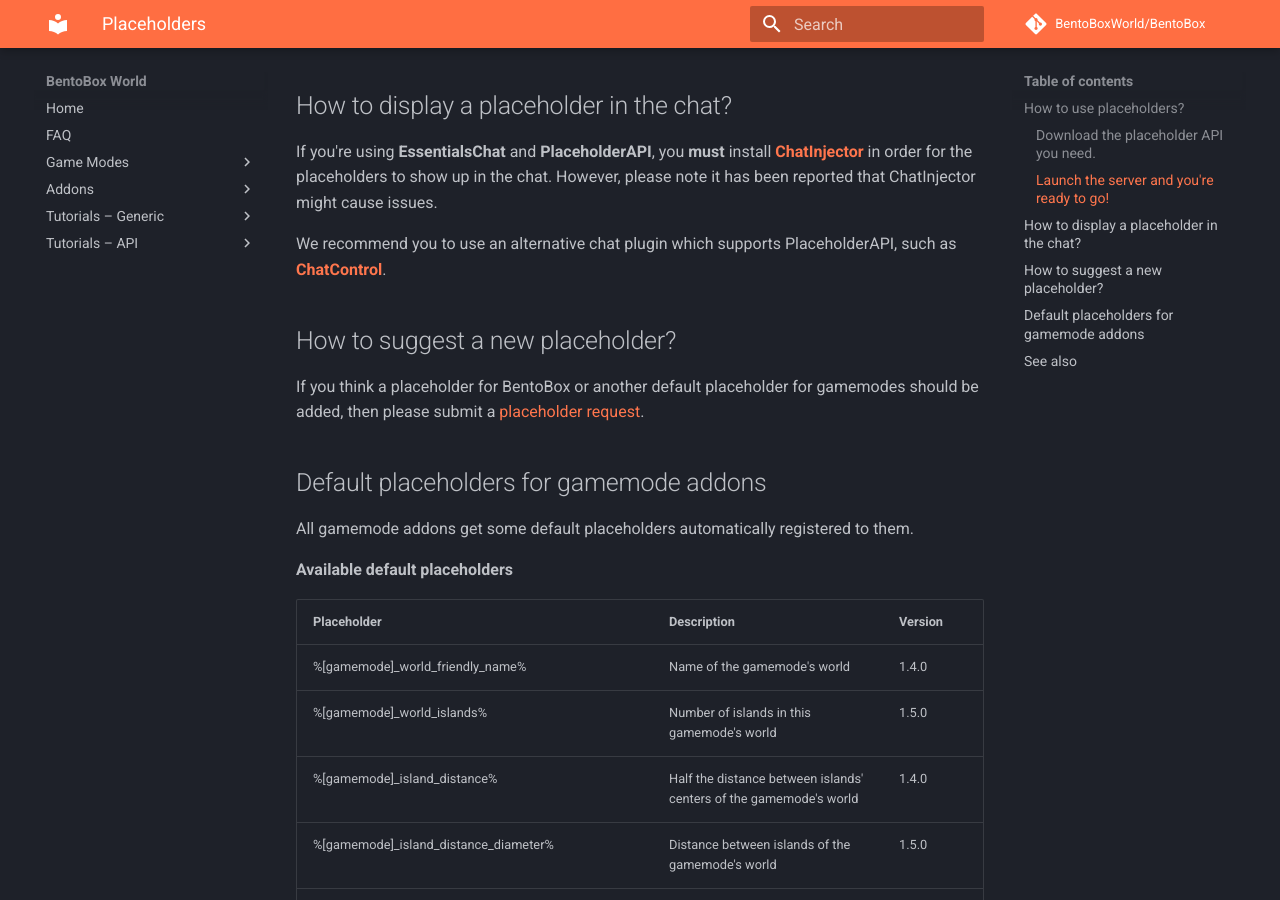
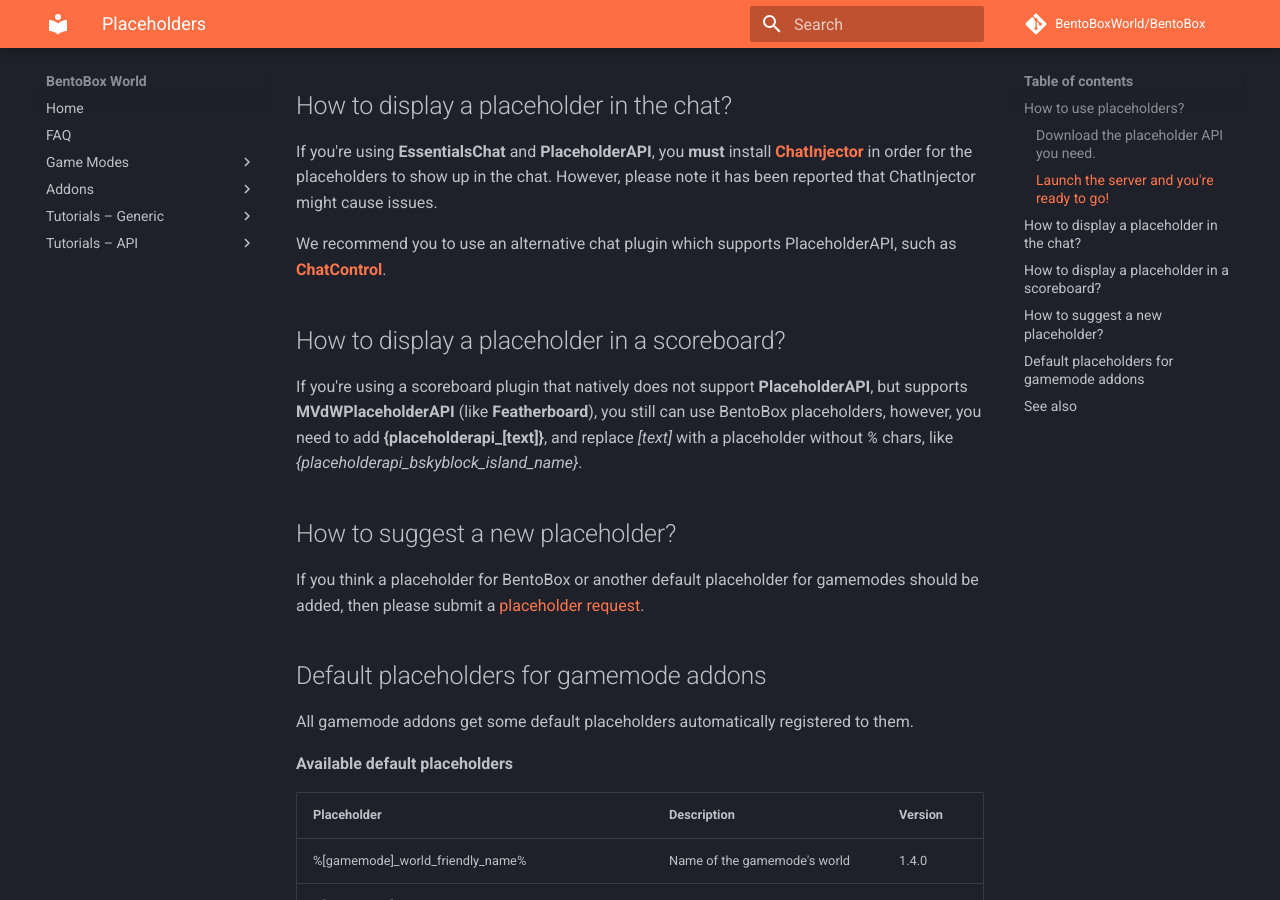
Before and after one commit to BentoBoxWorld/docs, an MkDocs documentation site: the page built from docs/BentoBox/Placeholders.md, in a window 1280 px wide and 900 px high, scrolled down 475 px. Built offline with MkDocs 1.6.1 and Material for MkDocs 9.7.7, drawn with Linux system fonts in a browser that asks for light colours; comment, search, counter and statistics services are not loaded.

Commit message:
Add information about FeatherBoard.
It is a very frequently asked question, so I thought it is better to be added once here.

```diff
--- a/docs/BentoBox/Placeholders.md
+++ b/docs/BentoBox/Placeholders.md
@@ -15,6 +15,10 @@
 If you're using **EssentialsChat** and **PlaceholderAPI**, you **must** install [**ChatInjector**](https://www.spigotmc.org/resources/chatinjector.38327/) in order for the placeholders to show up in the chat. However, please note it has been reported that ChatInjector might cause issues.
 
 We recommend you to use an alternative chat plugin which supports PlaceholderAPI, such as [**ChatControl**](https://www.spigotmc.org/resources/chatcontrol%E2%84%A2-the-ultimate-chat-plugin-500-000-downloads-1-2-5-1-14-4.271/).
+
+## How to display a placeholder in a scoreboard?
+
+If you're using a scoreboard plugin that natively does not support **PlaceholderAPI**, but supports **MVdWPlaceholderAPI** (like **Featherboard**), you still can use BentoBox placeholders, however, you need to add **{placeholderapi_[text]}**, and replace *[text]* with a placeholder without *%* chars, like *{placeholderapi_bskyblock_island_name}*.
 
 ## How to suggest a new placeholder?
 
```
